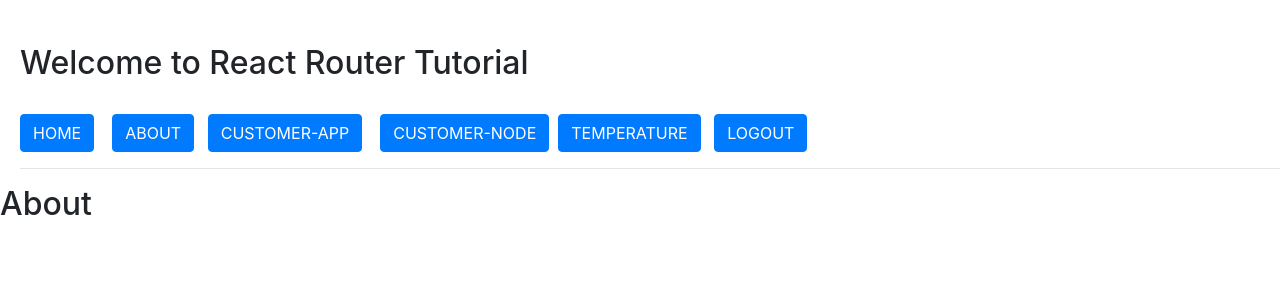
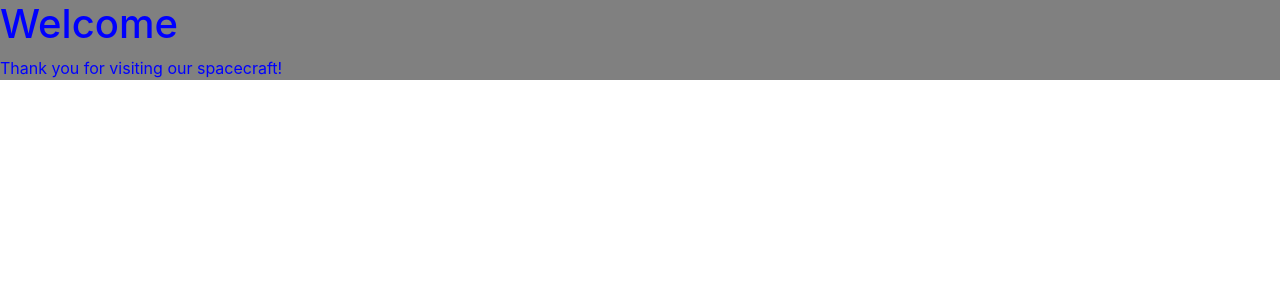
Before and after one commit to uddeepyalamanchili/React-customer-example, a React (Create React App) app: page /about in a window 1280 px wide. Shown: the top 300 px of the page. Built offline with nearby package versions, Linux system fonts and the light colour scheme.

Commit message:
adding the composition to the about page

```diff
--- a/src/containers/About.js
+++ b/src/containers/About.js
@@ -1,4 +1,27 @@
-import React from 'react';
+import React, { Component } from 'react';
+function FancyBorder(props) {
+  return (
+    <div style={{color: props.color, backgroundColor: 'grey'}} >
+      {props.children}
+    </div>
+  );
+}
+
+export default function WelcomeDialog() {
+  return (
+    <FancyBorder color="blue">
+      <h1 className="Dialog-title">
+        Welcome
+      </h1>
+      <p className="Dialog-message">
+        Thank you for visiting our spacecraft!
+      </p>
+    </FancyBorder>
+  );
+}
+
+/*
+import React, { Component } from 'react';
 import Menu from '../components/Menu';
    function About() {
       return (
@@ -9,3 +32,4 @@ import Menu from '../components/Menu';
       );
    }
     export default About;
+    */
```
